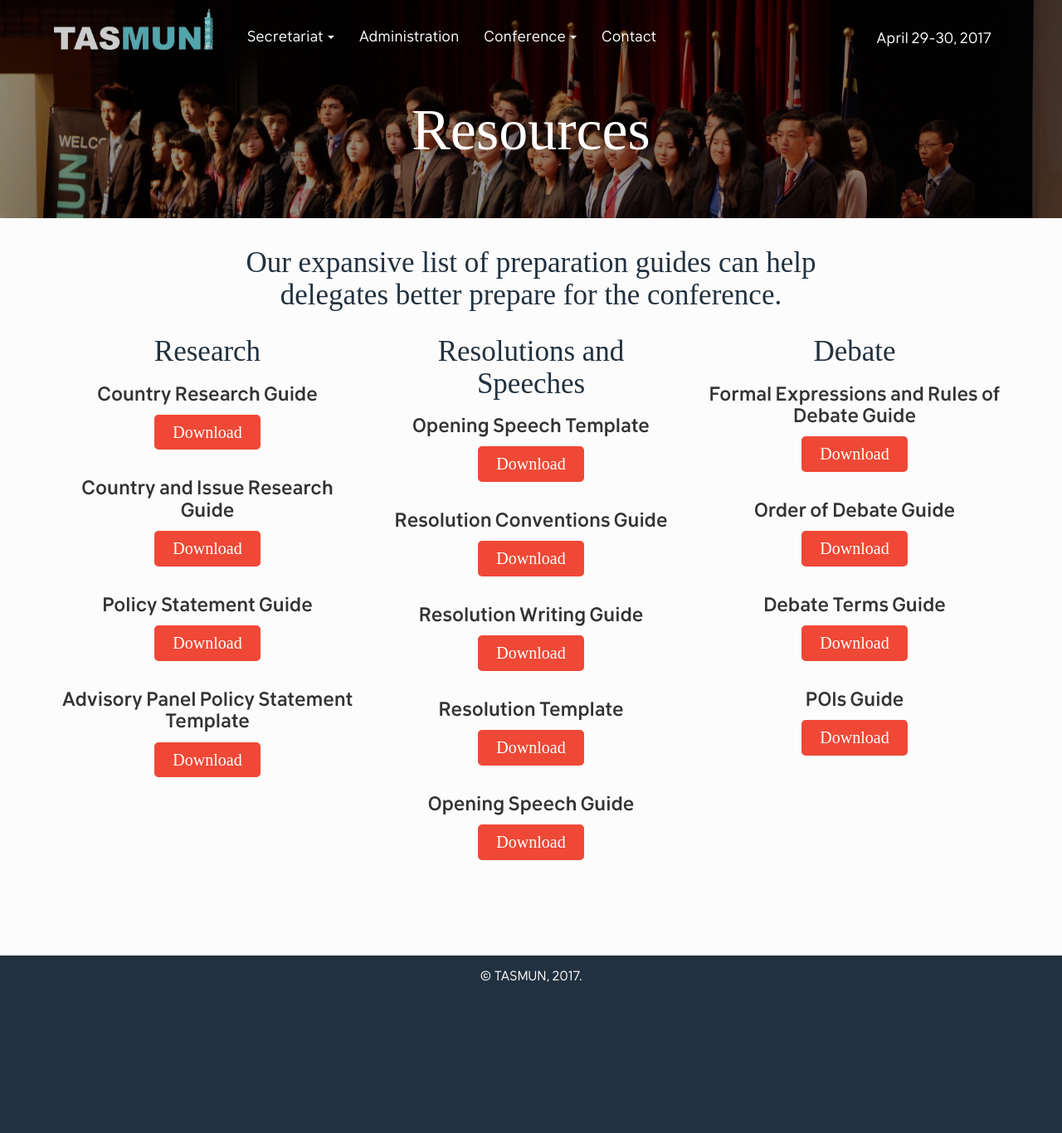
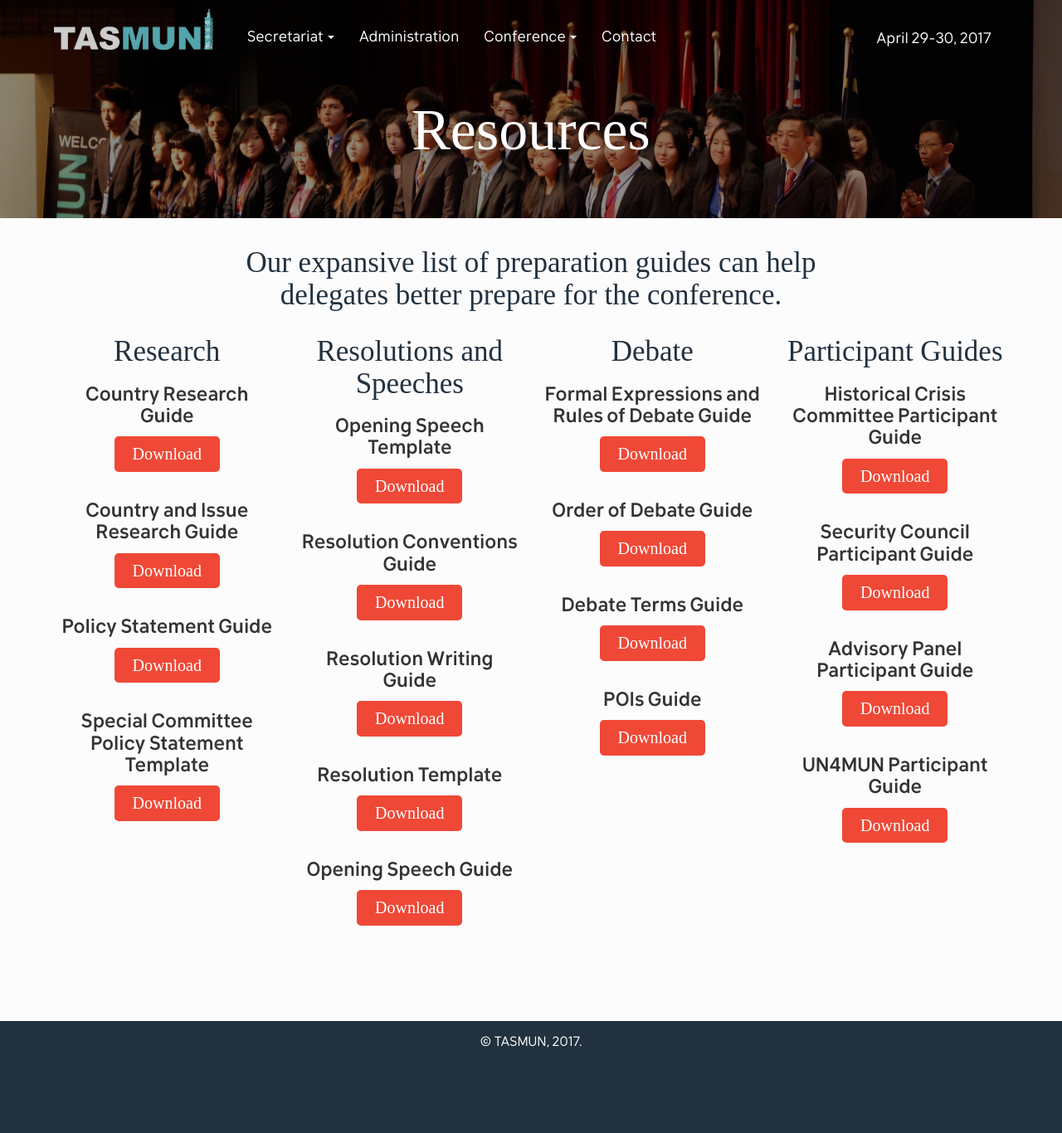
Before and after one commit to alexandernext/tasmun, a Jekyll site: the page built from resources.html, in a window 1280 px wide. Shown: the whole page at 83% size. Built offline with Jekyll 4.4.1, drawn with Linux system fonts in a browser that asks for light colours; some web fonts are replaced; before the commit the page ends 1287 px from its top, so only the background shows below that.

Commit message:
added new participant guides'

```diff
--- a/resources.html
+++ b/resources.html
@@ -5,7 +5,7 @@ title: Resources
 <div class="col-md-8 col-md-offset-2 guides">
   <h2>Our expansive list of preparation guides can help delegates better prepare for the conference.</h2>
 </div>
-<div class="col-md-4 guides">
+<div class="col-md-3 guides">
   <h2 class="section-heading">Research</h2>
   <div class="item">
     <h3 class="item-title">Country Research Guide</h3>
@@ -20,11 +20,11 @@ title: Resources
     <a href="assets/guides/policy-statements.pdf" class="btn btn-info">Download</a>
   </div>
   <div class="item">
-    <h3 class="item-title">Advisory Panel Policy Statement Template</h3>
+    <h3 class="item-title">Special Committee Policy Statement Template</h3>
     <a href="assets/guides/advisory-policy-statements.pdf" class="btn btn-info">Download</a>
   </div>
 </div>
-<div class="col-md-4 guides">
+<div class="col-md-3 guides">
   <h2 class="section-heading">Resolutions and Speeches</h2>
   <div class="item">
     <h3 class="item-title">Opening Speech Template</h3>
@@ -47,7 +47,7 @@ title: Resources
     <a href="assets/guides/opening-speeches.pdf" class="btn btn-info">Download</a>
   </div>
 </div>
-<div class="col-md-4 guides">
+<div class="col-md-3 guides">
   <h2 class="section-heading">Debate</h2>
   <div class="item">
     <h3 class="item-title">Formal Expressions and Rules of Debate Guide</h3>
@@ -66,3 +66,22 @@ title: Resources
     <a href="assets/guides/pois-summarized.pdf" class="btn btn-info">Download</a>
   </div>
 </div>
+<div class="col-md-3 guides">
+  <h2 class="section-heading">Participant Guides</h2>
+  <div class="item">
+    <h3 class="item-title">Historical Crisis Committee Participant Guide</h3>
+    <a href="assets/guides/committees/HCC.pdf" class="btn btn-info">Download</a>
+  </div>
+  <div class="item">
+    <h3 class="item-title">Security Council Participant Guide</h3>
+    <a href="assets/guides/committees/SC.pdf" class="btn btn-info">Download</a>
+  </div>
+  <div class="item">
+    <h3 class="item-title">Advisory Panel Participant Guide</h3>
+    <a href="assets/guides/committees/APQ.pdf" class="btn btn-info">Download</a>
+  </div>
+  <div class="item">
+    <h3 class="item-title">UN4MUN Participant Guide</h3>
+    <a href="assets/guides/committees/UN4MUN.pdf" class="btn btn-info">Download</a>
+  </div>
+</div>
```
Also changed, not shown: 6 other files.
